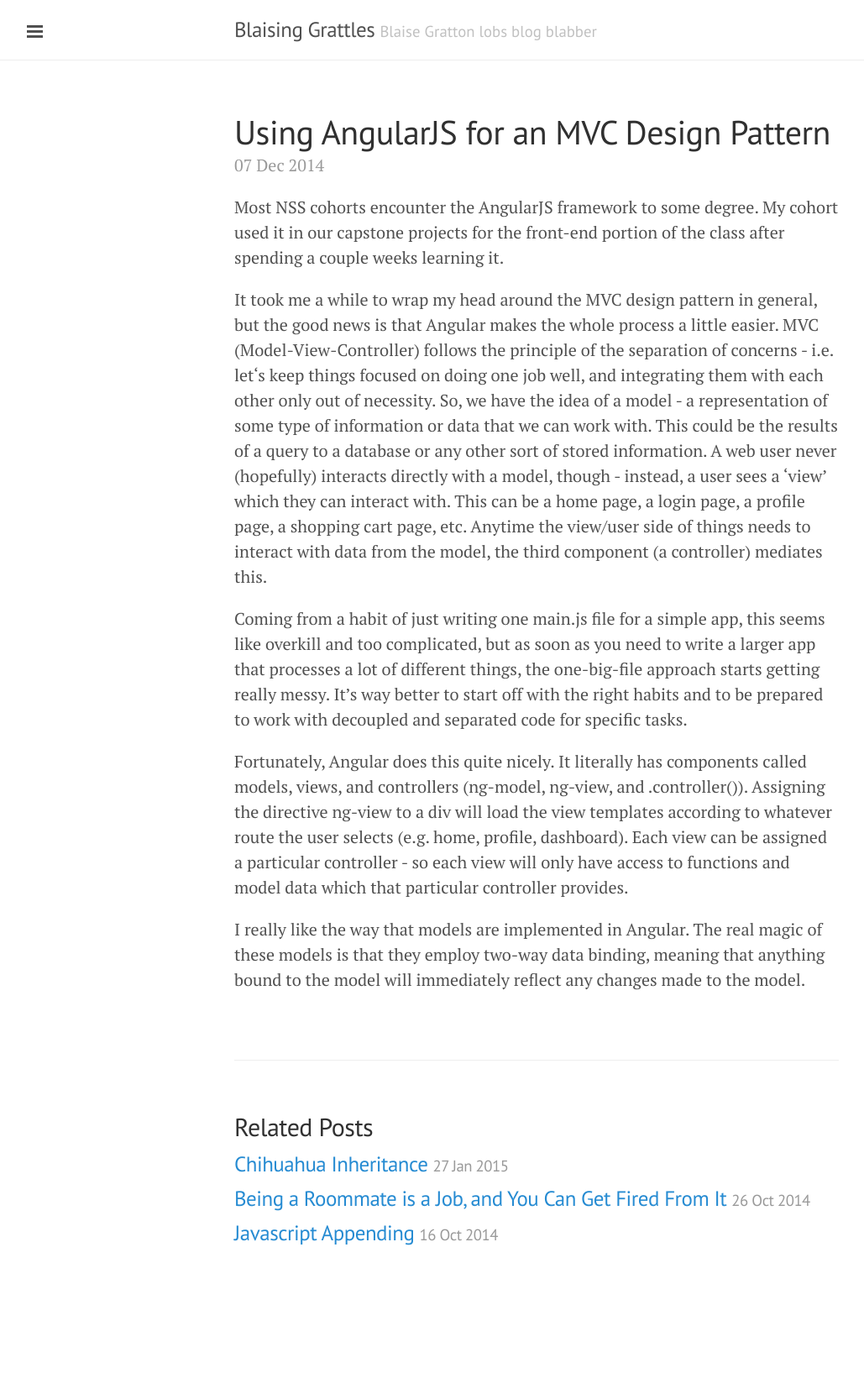
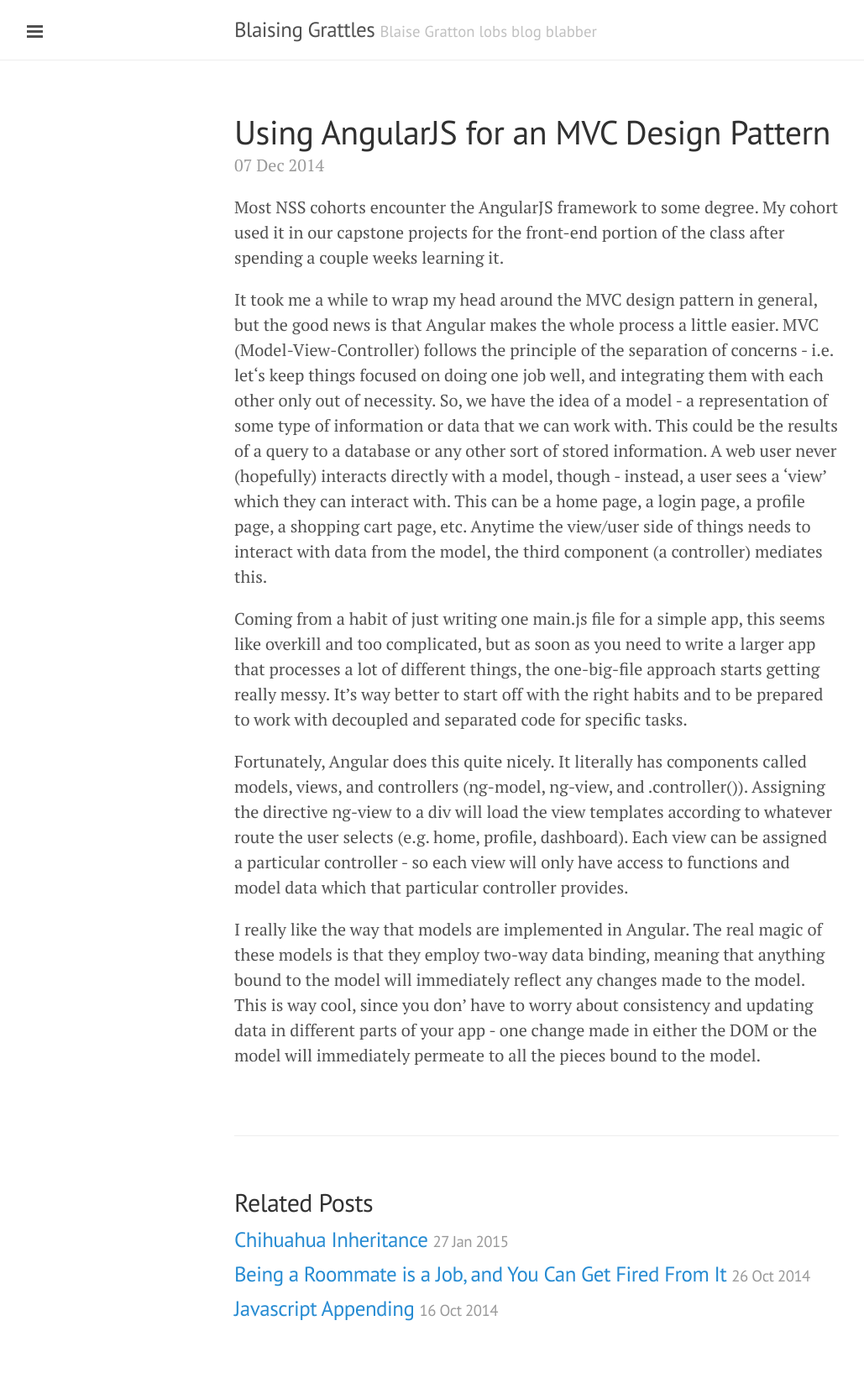
Before and after one commit to BlaiseGratton/blaisegratton.github.io, a Jekyll site: the page built from _posts/2014-12-8-understanding-mv*.md, in a window 1280 px wide. Shown: the whole page at 84% size, without its empty margins (1-1030 px from the left). Built offline with Jekyll 4.4.1, drawn with Linux system fonts in a browser that asks for light colours; Markdown is read by kramdown in place of the engine named in the settings; before the commit the page ends 1545 px from its top, so only the background shows below that.

Commit message:
edited angular post

```diff
--- a/_posts/2014-12-8-understanding-mv*.md
+++ b/_posts/2014-12-8-understanding-mv*.md
@@ -12,4 +12,4 @@ Coming from a habit of just writing one main.js file for a simple app, this seem
 
 Fortunately, Angular does this quite nicely. It literally has components called models, views, and controllers (ng-model, ng-view, and .controller()). Assigning the directive ng-view to a div will load the view templates according to whatever route the user selects (e.g. home, profile, dashboard). Each view can be assigned a particular controller - so each view will only have access to functions and model data which that particular controller provides.
 
-I really like the way that models are implemented in Angular. The real magic of these models is that they employ two-way data binding, meaning that anything bound to the model will immediately reflect any changes made to the model.
+I really like the way that models are implemented in Angular. The real magic of these models is that they employ two-way data binding, meaning that anything bound to the model will immediately reflect any changes made to the model. This is way cool, since you don&rsquo; have to worry about consistency and updating data in different parts of your app - one change made in either the DOM or the model will immediately permeate to all the pieces bound to the model.
```
